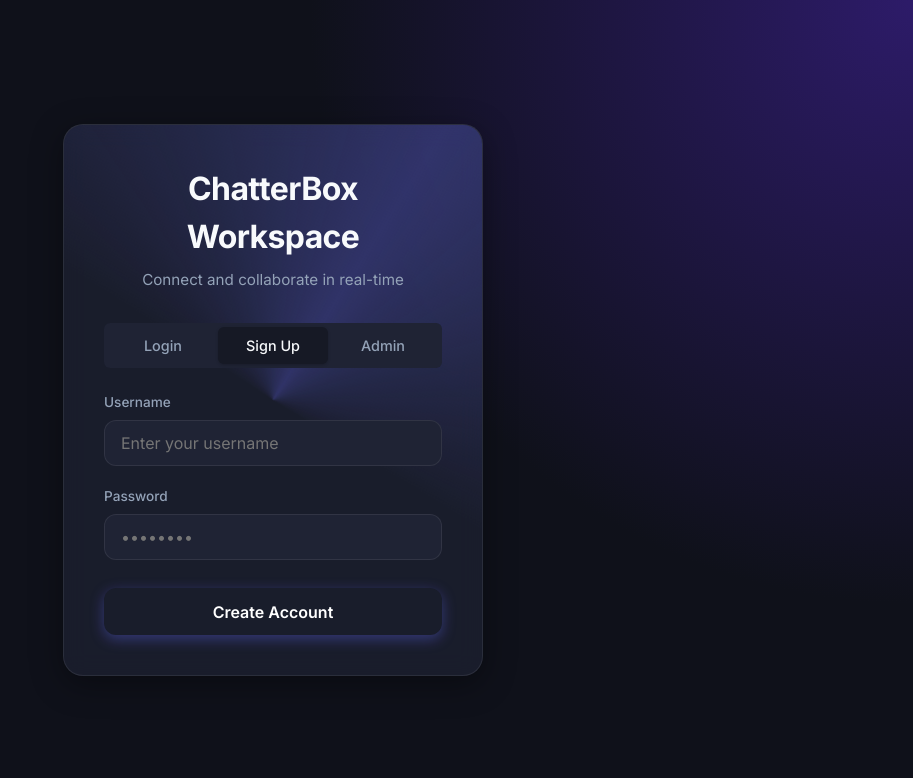
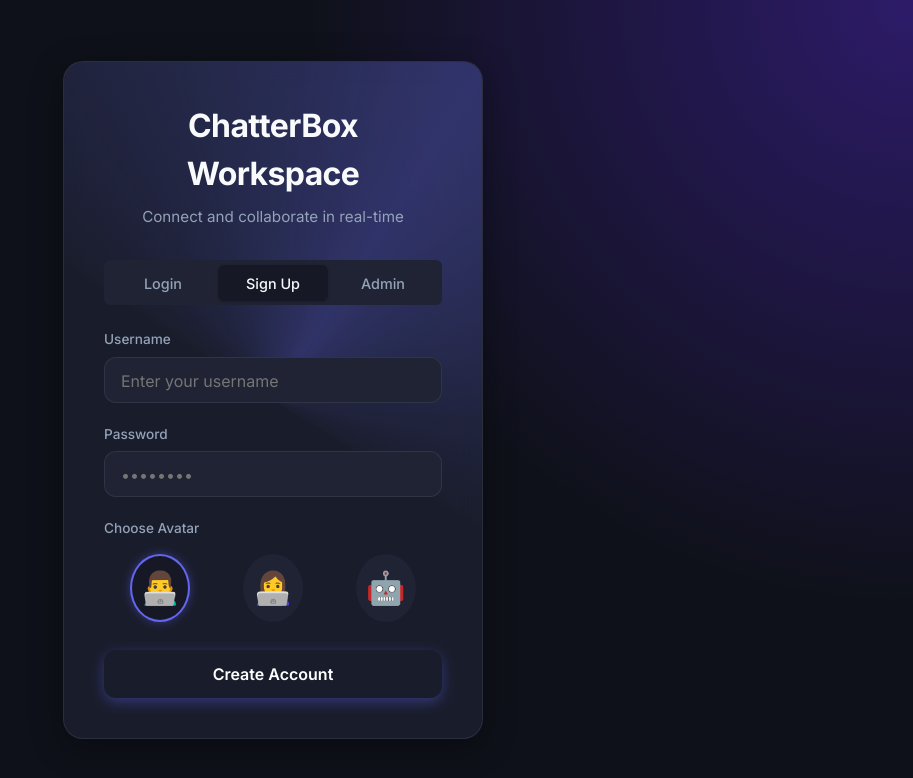
Before and after one commit to Latikeshh/finall, a React app in the folder frontend/: page /auth in a window 1280 px wide. Both pictures are taken after a click on the button "Sign Up". Shown: the top 778 px of the page, without its empty margins (367-1280 px from the left). Built offline with nearby package versions, Linux system fonts and the light colour scheme; the HTML template or start-up script is replaced by a standard one.

Commit message:
feat: Introduced custom 3-choice avatar system persisting to SQLite database and user profiles

```diff
--- a/frontend/src/components/Auth.jsx
+++ b/frontend/src/components/Auth.jsx
@@ -8,6 +8,7 @@ export default function Auth() {
     const [authMode, setAuthMode] = useState('login'); // 'login', 'register', 'admin'
     const [username, setUsername] = useState('');
     const [password, setPassword] = useState('');
+    const [avatar, setAvatar] = useState('👨‍💻');
     const [error, setError] = useState(null);
     const [loading, setLoading] = useState(false);
     const { login } = useSocket();
@@ -41,7 +42,7 @@ export default function Auth() {
             const res = await fetch(`${API_URL}${endpoint}`, {
                 method: 'POST',
                 headers: { 'Content-Type': 'application/json' },
-                body: JSON.stringify({ username, password }),
+                body: JSON.stringify(authMode === 'register' ? { username, password, avatar } : { username, password }),
             });
 
             const data = await res.json();
@@ -124,6 +125,22 @@ export default function Auth() {
                             placeholder="••••••••"
                         />
                     </div>
+                    {authMode === 'register' && (
+                        <div className={styles.inputGroup}>
+                            <label className={styles.label}>Choose Avatar</label>
+                            <div className={styles.avatarRow}>
+                                {['👨‍💻', '👩‍💻', '🤖'].map((a) => (
+                                    <div
+                                        key={a}
+                                        className={`${styles.avatarChoice} ${avatar === a ? styles.avatarActive : ''}`}
+                                        onClick={() => setAvatar(a)}
+                                    >
+                                        {a}
+                                    </div>
+                                ))}
+                            </div>
+                        </div>
+                    )}
                     <button
                         type="submit"
                         disabled={loading}
--- a/frontend/src/components/Auth.module.css
+++ b/frontend/src/components/Auth.module.css
@@ -158,3 +158,30 @@
 .adminSubmit:hover {
     background: #b91c1c;
 }
+
+.avatarRow {
+    display: flex;
+    justify-content: space-around;
+    margin-top: 0.5rem;
+}
+
+.avatarChoice {
+    font-size: 2rem;
+    cursor: pointer;
+    padding: 0.5rem;
+    border-radius: 50%;
+    transition: all 0.2s;
+    background: var(--bg-tertiary);
+    border: 2px solid transparent;
+}
+
+.avatarChoice:hover {
+    transform: scale(1.1);
+    background: var(--bg-secondary);
+}
+
+.avatarChoice.avatarActive {
+    border-color: var(--accent-primary);
+    background: var(--bg-secondary);
+    box-shadow: 0 0 10px var(--accent-glow);
+}
--- a/frontend/src/components/Chat.jsx
+++ b/frontend/src/components/Chat.jsx
@@ -267,22 +267,22 @@ export default function Chat() {
         e.stopPropagation();
         const online = onlineUsers.find(u => u.username === m.username);
         setProfileCard({
-            user: { id: m.user_id, username: m.username, color: m.color },
+            user: { id: m.user_id, username: m.username, color: m.color, avatar: m.avatar },
             status: online ? online.status : 'offline',
             x: e.clientX,
             y: e.clientY
         });
     };
 
-    const renderAvatar = (name, color, msgObj = null) => {
-        const initial = name ? name.charAt(0).toUpperCase() : '?';
+    const renderAvatar = (name, color, avatarStr, msgObj = null) => {
+        const display = avatarStr && String(avatarStr).length > 0 && String(avatarStr) !== "1" ? avatarStr : (name ? name.charAt(0).toUpperCase() : '?');
         return (
             <div
                 className={`${styles.avatar} ${msgObj ? styles.clickableAvatar : ''}`}
-                style={{ backgroundColor: color || '#3b82f6' }}
+                style={{ backgroundColor: color || '#3b82f6', fontSize: display.match(/\p{Emoji}/u) ? '1.2rem' : '1rem' }}
                 onClick={(e) => msgObj && handleAvatarClick(e, msgObj)}
             >
-                {initial}
+                {display}
             </div>
         );
     };
@@ -357,7 +357,7 @@ export default function Chat() {
 
                 <div className={styles.sidebarHeader} style={{ borderTop: '1px solid var(--border-color)', borderBottom: 'none', paddingTop: '1rem', marginTop: 'auto' }}>
                     <div className={styles.userItem} style={{ padding: 0 }}>
-                        {renderAvatar(user?.username, user?.color)}
+                        {renderAvatar(user?.username, user?.color, user?.avatar)}
                         <span style={{ fontWeight: 600, color: 'var(--text-primary)' }}>{user?.username}</span>
                     </div>
 
@@ -393,7 +393,7 @@ export default function Chat() {
 
                                 return (
                                     <div key={m.id} className={`${styles.messageInfo} ${isSelf ? styles.messageSelf : ''}`} style={{ marginTop: showAvatar ? '0.5rem' : '-1rem' }}>
-                                        {showAvatar ? renderAvatar(m.username, m.color, m) : <div style={{ width: 36, flexShrink: 0 }}></div>}
+                                        {showAvatar ? renderAvatar(m.username, m.color, m.avatar, m) : <div style={{ width: 36, flexShrink: 0 }}></div>}
                                         <div className={styles.messageContent}>
                                             {showAvatar && (
                                                 <div className={styles.messageHeader}>
```
Also changed, not shown: 2 other files (tests, documents, lock files or other folders).
